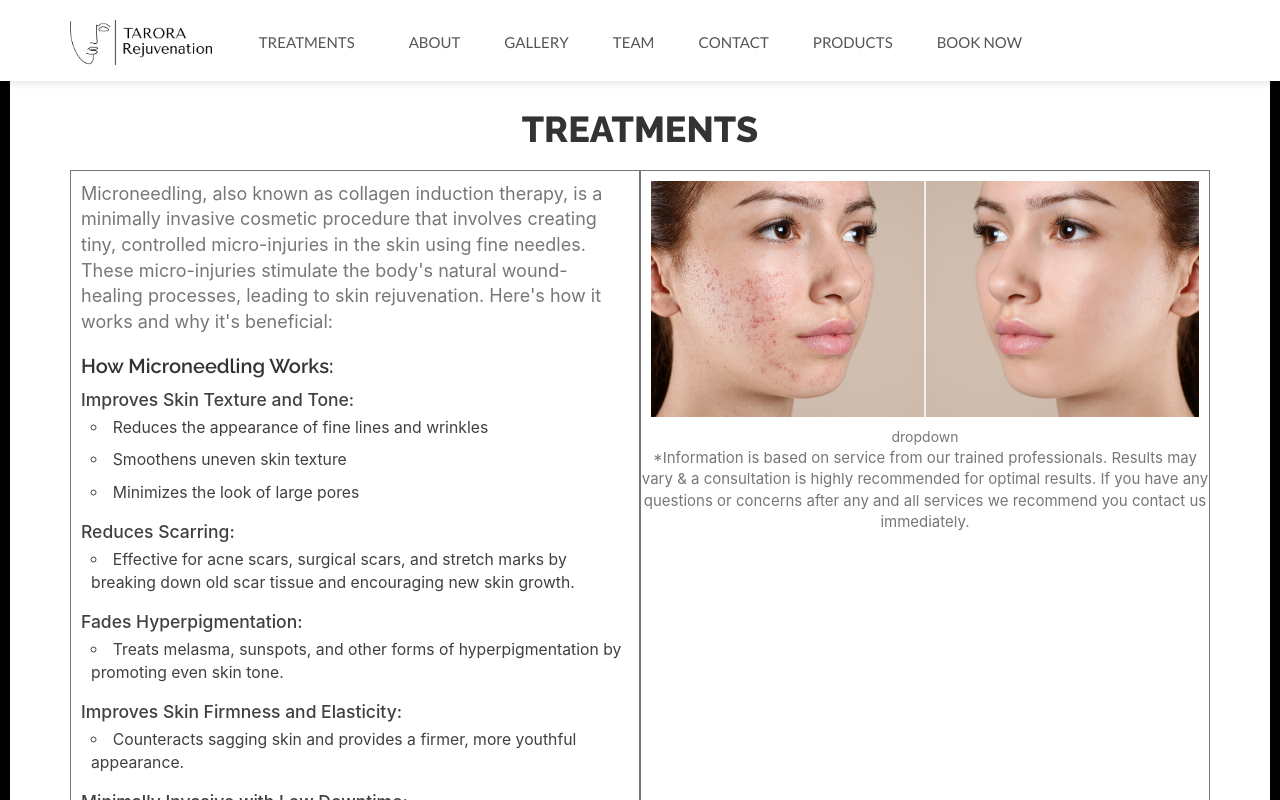
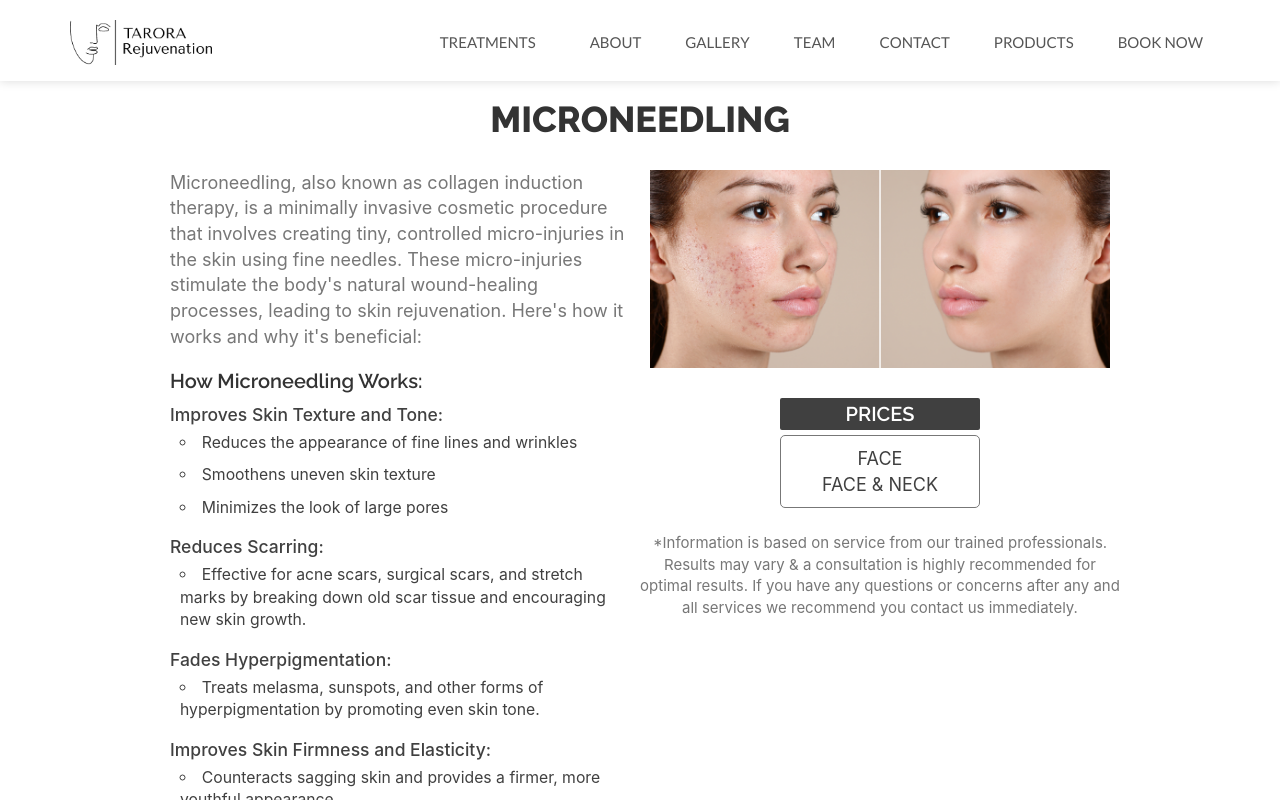
Before and after one commit to iiRaay/tarora-group-react, a React (Create React App) app: page /treatments in a window 1280 px wide. Shown: the top 800 px of the page. Built offline with nearby package versions, Linux system fonts and the light colour scheme; what smooth-scroll would draw is missing.

Commit message:
intial microneedling information page styling done

```diff
--- a/src/components/Dropdown/dropdown.css
+++ b/src/components/Dropdown/dropdown.css
@@ -67,11 +67,20 @@
     margin-left: 125px;
     width: 150px;
     text-align: center;
+
 }
 .submenu-content {
-
+    color: black;
     border-bottom: 1px solid #f2a2538a;
     padding-bottom: 0.5rem;
+}
+
+.submenu-content a{
+    color: #555;
+}
+.submenu-content a:hover{
+    color: #608dfd;
+
 }
 
 @media (max-width:768px){
--- a/src/pages/Treatments.jsx
+++ b/src/pages/Treatments.jsx
@@ -1,14 +1,15 @@
 import React from "react";
 import { Navigation } from "../components/navigation";
-
+import { useState, useEffect, useRef } from "react";
+import { Link } from "react-router-dom";
 import "./pages.css";
 
 const Treatments = () => {
   return (
     <div className="page-container">
       <Navigation></Navigation>
-      <h2 className="page-title">Treatments</h2>
-      <div className="container">
+      <h2 className="page-title">Microneedling</h2>
+      <div className="inner-container">
         <div className="page-text">
           <p>
             Microneedling, also known as collagen induction therapy, is a
@@ -128,7 +129,21 @@ const Treatments = () => {
             src="./img/before_after/acneFacialSolutions.jpg"
             alt="Acne Image"
           />
-          <div className="dropdown">dropdown</div>
+          <div className="prices">
+            <h3>prices</h3>
+            <ul>
+              <li>
+                <a href="https://tarorarejuvenation.janeapp.com/#/discipline/1/treatment/1">
+                  Face
+                </a>
+              </li>
+              <li>
+                <a href="https://tarorarejuvenation.janeapp.com/#/discipline/1/treatment/29">
+                  Face & Neck
+                </a>
+              </li>
+            </ul>
+          </div>
           <p className="disclaimer">
             *Information is based on service from our trained professionals.
             Results may vary & a consultation is highly recommended for optimal
--- a/src/pages/pages.css
+++ b/src/pages/pages.css
@@ -3,8 +3,11 @@
 .page-container{
     display: flex;
     flex-direction: column;
-
-    border: 10px solid black;
+    align-items: center;
+    justify-content: center;
+    width: 75%;
+    margin-left: auto;
+    margin-right: auto;
 }
 .page-title{
     position: relative;
@@ -14,7 +17,6 @@
 
 .page-text{
     width: 50%;
-    border: 1px solid;
     padding: 10px;
 }
 .page-text p {
@@ -22,7 +24,6 @@
 }
 .page-other{
     width: 50%;
-    border: 1px solid;
     text-align: center;
 }
 .page-other img{
@@ -31,7 +32,7 @@
     padding: 10px;
 }
 
-.container{
+.inner-container{
     display:flex;
     flex-direction: row;
 }
@@ -55,3 +56,39 @@
     padding-top: 5px;
     padding-bottom: 5px;
   }
+
+  .prices{
+
+    display: flex;
+    flex-direction: column;
+    justify-content: center;
+    align-items: center;
+    padding-bottom: 1em;
+
+  }
+
+  .prices h3{
+    text-transform: uppercase;
+    padding: 5px;
+    width: 200px;
+    background: #404040;
+    color: white;
+    border-radius: 2px;
+  }
+  .prices ul{
+    width: 200px;
+    border: 1px solid ;
+    border-radius: 5px;
+    margin-top: -5px;
+    padding: 10px;
+  }
+  .prices a{
+    text-align: right;
+    text-transform: uppercase;
+    font-size: large;
+    color: #404040;
+  }
+
+  .prices a:hover{
+    color: #608dfd;
+  }
```
